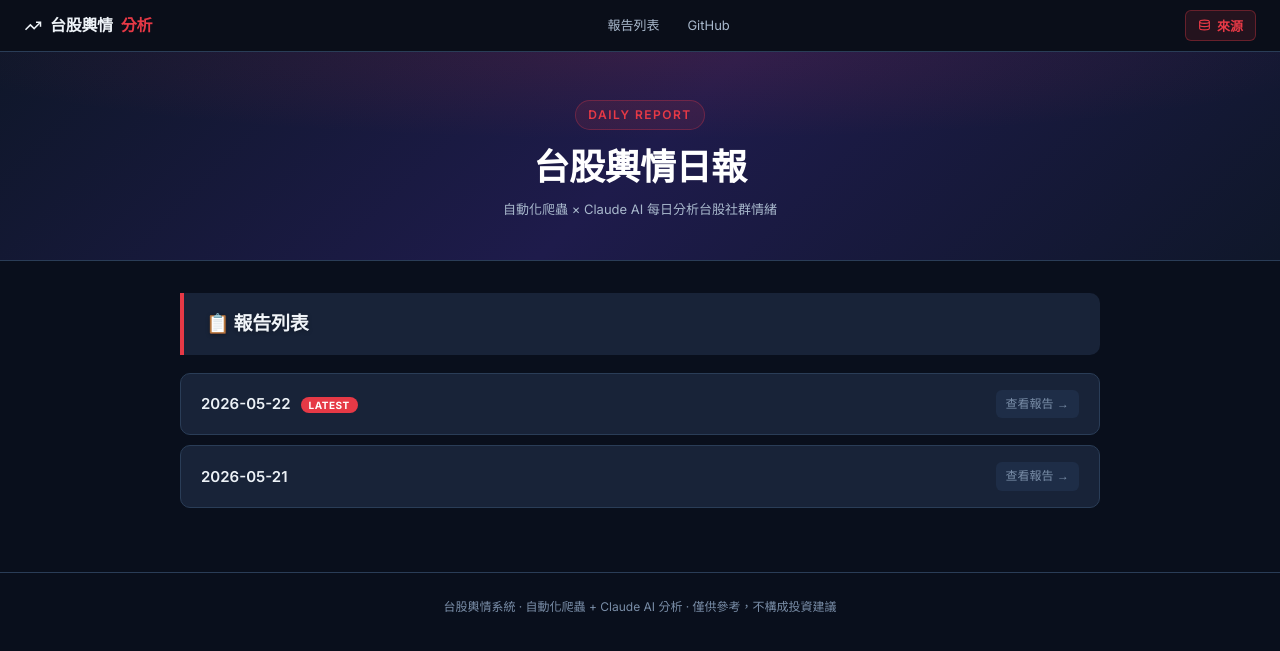
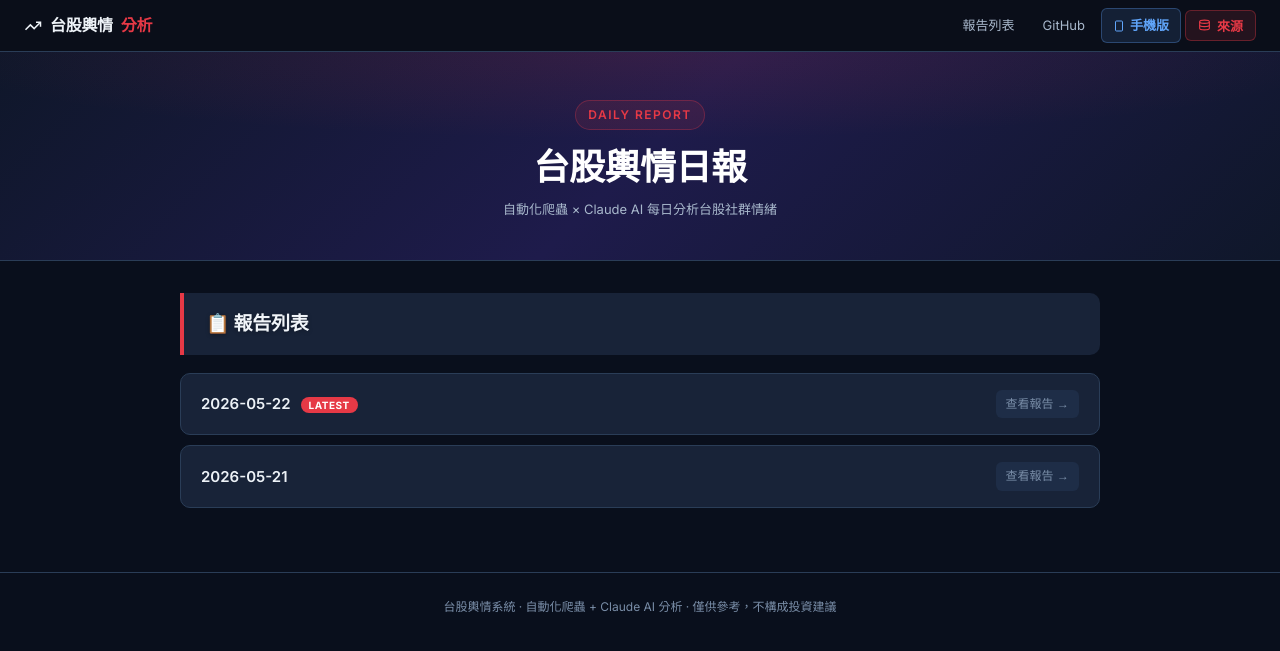
Before and after one commit to Jason0308p/tw-stock-report, a Jekyll site: the page built from index.md, in a window 1280 px wide. Shown: the top 651 px of the page. Built offline with Jekyll 4.4.1, drawn with Linux system fonts in a browser that asks for light colours.

Commit message:
style: update layout

```diff
--- a/_layouts/default.html
+++ b/_layouts/default.html
@@ -49,12 +49,14 @@ nav {
   display: flex; align-items: center; gap: 8px;
 }
 .nav-brand span { color: var(--accent); }
+.nav-right { display: flex; align-items: center; gap: 4px; }
 .nav-links { display: flex; gap: 4px; }
 .nav-links a {
   color: var(--text2); text-decoration: none; font-size: 13px;
   padding: 5px 12px; border-radius: 6px; transition: all .15s;
 }
 .nav-links a:hover { background: var(--card); color: var(--text); }
+@media (max-width: 640px) { .nav-links { display: none; } }
 
 /* ── PAGE HEADER ── */
 .page-hero {
@@ -216,7 +218,6 @@ footer a { color: var(--text3); }
   .container { padding: 20px 16px 48px; }
   .content table { font-size: 12px; }
   .content th, .content td { padding: 7px 10px; }
-  .nav-links { display: none; }
 }
 
 /* ── SOURCE PANEL ── */
@@ -273,14 +274,25 @@ footer a { color: var(--text3); }
     <svg width="18" height="18" viewBox="0 0 24 24" fill="none" stroke="currentColor" stroke-width="2"><polyline points="22 7 13.5 15.5 8.5 10.5 2 17"/><polyline points="16 7 22 7 22 13"/></svg>
     台股輿情<span>分析</span>
   </a>
+  <div class="nav-right">
     <div class="nav-links">
       <a href="{{ '/' | relative_url }}">報告列表</a>
       <a href="https://github.com/{{ site.github_username | default: '' }}" target="_blank" rel="noopener noreferrer">GitHub</a>
     </div>
+    <a href="{{ '/reports/rwd-preview.html' | relative_url }}"
+       style="display:inline-flex;align-items:center;gap:5px;padding:5px 11px;
+              border-radius:6px;background:rgba(96,165,250,.12);border:1px solid rgba(96,165,250,.3);
+              color:#60a5fa;font-size:13px;font-weight:600;text-decoration:none;transition:all .15s"
+       onmouseover="this.style.background='rgba(96,165,250,.22)'"
+       onmouseout="this.style.background='rgba(96,165,250,.12)'">
+      <svg width="12" height="12" viewBox="0 0 24 24" fill="none" stroke="currentColor" stroke-width="2"><rect x="5" y="2" width="14" height="20" rx="2"/><line x1="12" y1="18" x2="12" y2="18"/></svg>
+      手機版
+    </a>
     <button id="src-toggle-btn" aria-label="資料來源">
       <svg width="13" height="13" viewBox="0 0 24 24" fill="none" stroke="currentColor" stroke-width="2"><ellipse cx="12" cy="5" rx="9" ry="3"/><path d="M3 5v6c0 1.66 4.03 3 9 3s9-1.34 9-3V5"/><path d="M3 11v6c0 1.66 4.03 3 9 3s9-1.34 9-3v-6"/></svg>
       來源
     </button>
+  </div>
 </nav>
 
 <div id="src-panel">
```
Lines whose indentation alone changed are shown as unchanged.
